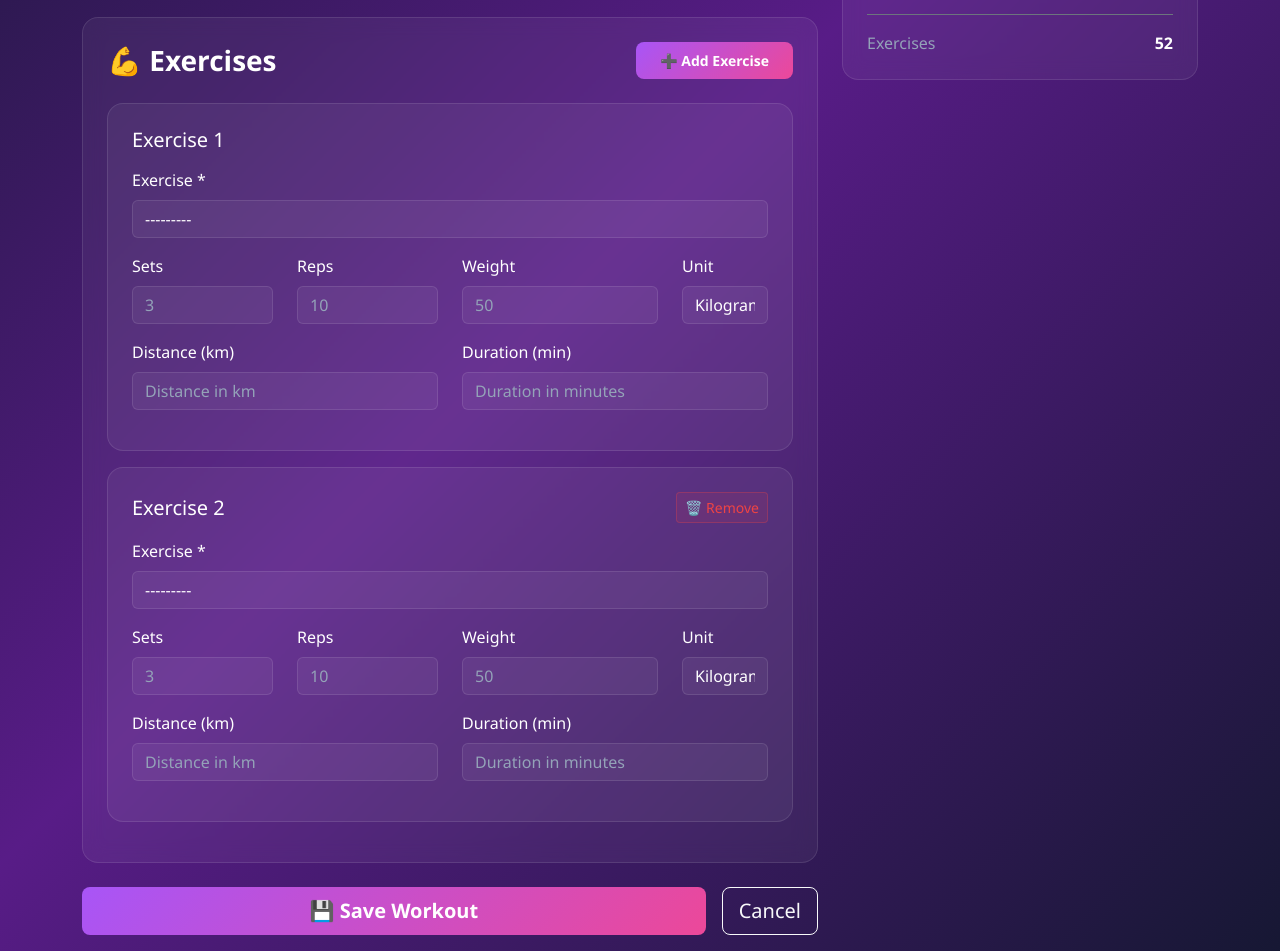
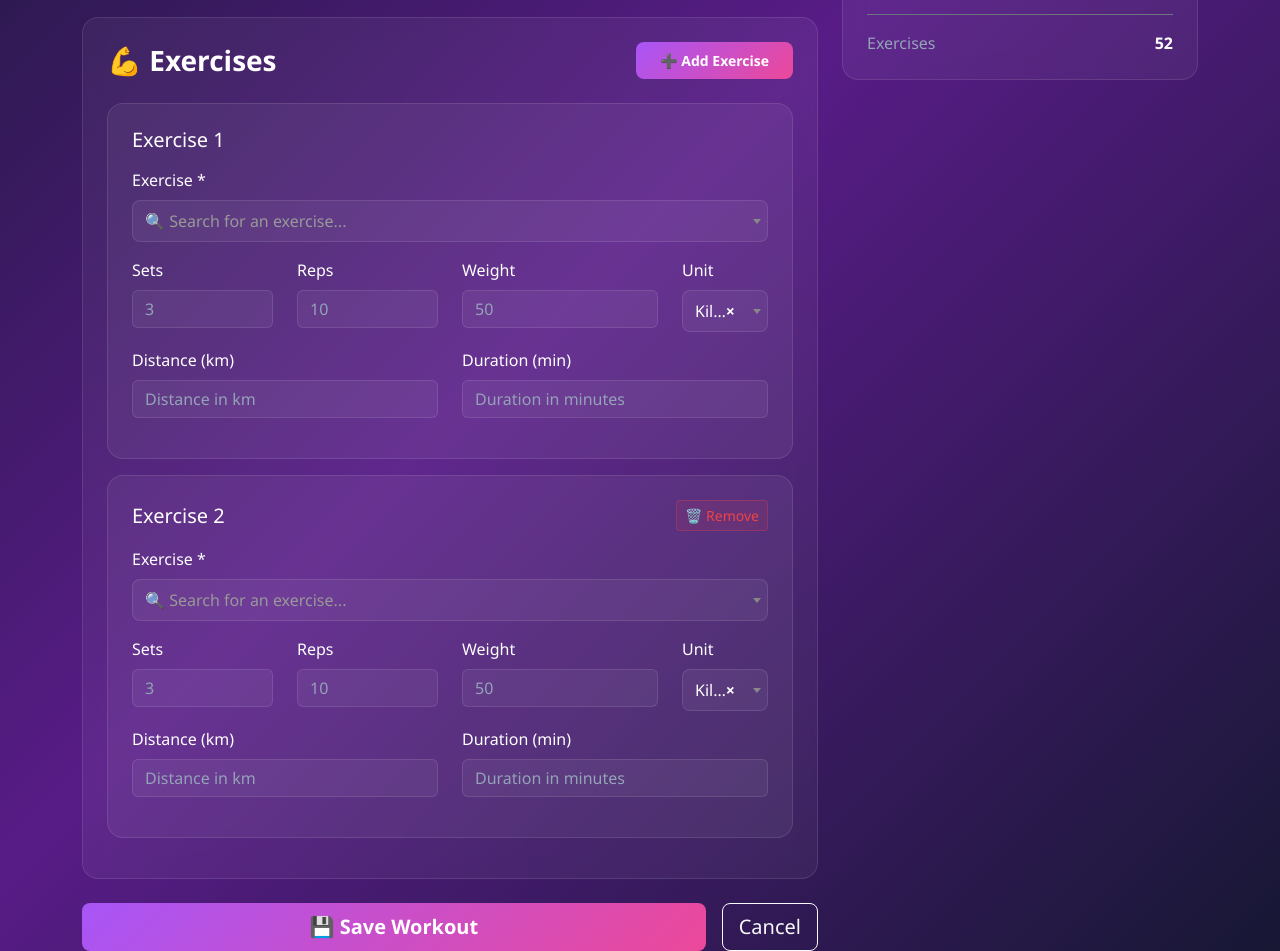
Before and after one commit to dannykadoshi/fit-track-aura, a Django app: page /workouts/new/ in a window 1280 px wide. Shown: the part 655-1606 px from the top of the page. Run offline with Django 5.2, Linux system fonts and the light colour scheme; the visitor is signed in with stand-in values (Sample User, id 1); data that the repository does not hold is empty; some libraries are stand-ins or nearby versions.

```diff
--- a/templates/workouts/workout_form.html
+++ b/templates/workouts/workout_form.html
@@ -4,6 +4,9 @@
 {% block title %}{% if workout %}Edit Workout{% else %}Log New Workout{% endif %} - FitTrack{% endblock %}
 
 {% block extra_css %}
+<!-- Select2 CSS -->
+<link href="https://cdn.jsdelivr.net/npm/select2@4.1.0-rc.0/dist/css/select2.min.css" rel="stylesheet" />
+
 <style>
     body {
         background: linear-gradient(135deg, #0f172a 0%, #581c87 50%, #0f172a 100%) !important;
@@ -56,6 +59,66 @@
         background: rgba(239, 68, 68, 0.2);
         border-color: #ef4444;
         color: #ef4444;
+    }
+
+    /* Select2 Custom Styling */
+    .select2-container--default .select2-selection--single {
+        background-color: rgba(255, 255, 255, 0.05) !important;
+        border: 1px solid rgba(255, 255, 255, 0.1) !important;
+        border-radius: 0.5rem !important;
+        height: 42px !important;
+        padding: 6px 12px !important;
+        color: #ffffff !important;
+    }
+
+    .select2-container--default .select2-selection--single .select2-selection__rendered {
+        color: #ffffff !important;
+        line-height: 28px !important;
+        padding-left: 0 !important;
+    }
+
+    .select2-container--default .select2-selection--single .select2-selection__arrow {
+        height: 40px !important;
+    }
+
+    .select2-dropdown {
+        background-color: #1e293b !important;
+        border: 1px solid rgba(168, 85, 247, 0.3) !important;
+        border-radius: 0.5rem !important;
+    }
+
+    .select2-container--default .select2-results__option {
+        color: #ffffff !important;
+        padding: 10px 12px !important;
+    }
+
+    .select2-container--default .select2-results__option--highlighted[aria-selected] {
+        background-color: rgba(168, 85, 247, 0.3) !important;
+    }
+
+    .select2-container--default .select2-results__option[aria-selected=true] {
+        background-color: rgba(168, 85, 247, 0.5) !important;
+    }
+
+    .select2-search--dropdown .select2-search__field {
+        background-color: rgba(255, 255, 255, 0.05) !important;
+        border: 1px solid rgba(255, 255, 255, 0.1) !important;
+        color: #ffffff !important;
+        border-radius: 0.5rem !important;
+        padding: 8px 12px !important;
+    }
+
+    .select2-search--dropdown .select2-search__field:focus {
+        border-color: #a855f7 !important;
+        outline: none !important;
+    }
+
+    .select2-search--dropdown .select2-search__field::placeholder {
+        color: #94a3b8 !important;
+    }
+
+    .select2-container {
+        width: 100% !important;
     }
 </style>
 {% endblock %}
@@ -250,9 +313,31 @@
         </div>
     </form>
 </div>
+{% endblock %}
 
-<!-- JavaScript for Dynamic Forms -->
+{% block extra_js %}
+<!-- jQuery (required for Select2) -->
+<script src="https://code.jquery.com/jquery-3.6.0.min.js"></script>
+
+<!-- Select2 JS -->
+<script src="https://cdn.jsdelivr.net/npm/select2@4.1.0-rc.0/dist/js/select2.min.js"></script>
+
+<!-- JavaScript for Dynamic Forms and Select2 -->
 <script>
+    $(document).ready(function() {
+        // Initialize Select2 on all exercise select dropdowns
+        initializeSelect2();
+    });
+
+    function initializeSelect2() {
+        $('select[name*="exercise"]').select2({
+            placeholder: "🔍 Search for an exercise...",
+            allowClear: true,
+            theme: 'default',
+            width: '100%'
+        });
+    }
+
     function removeExerciseRow(button) {
         const row = button.closest('.exercise-row');
         const deleteCheckbox = row.querySelector('input[name$="-DELETE"]');
@@ -262,8 +347,6 @@
         }
     }
 
-    // Note: Adding new forms dynamically requires more complex JavaScript
-    // For now, users can add forms by saving and editing
     function addExerciseRow() {
         alert('To add more exercises, please save this workout first, then edit it to add more exercises.');
     }
```
